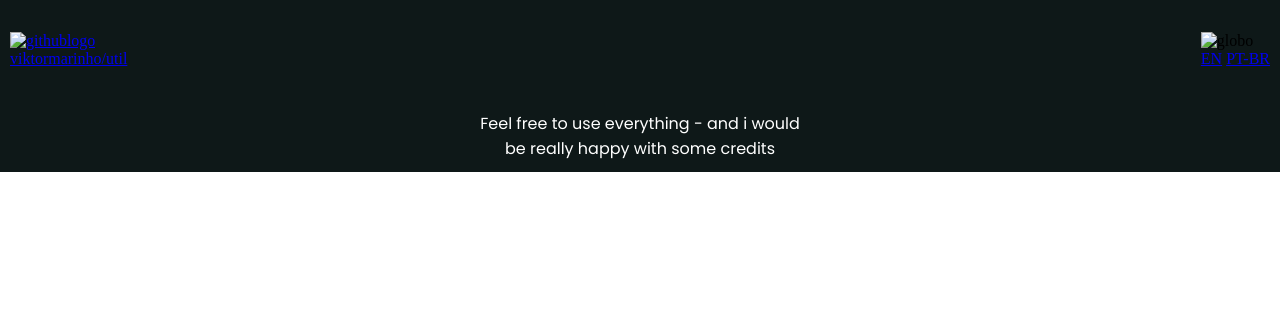
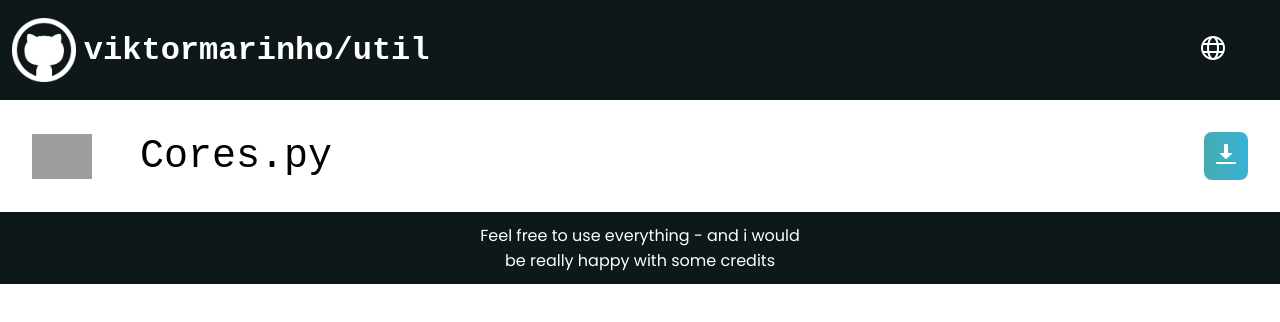
Before and after one commit to viktormarinho/util, a plain HTML site: page pages/cores.html in a window 1280 px wide. Drawn offline with Linux system fonts and the light colour scheme; grey boxes are pictures that could not be loaded.

Commit message:
some progress with cores html and css

```diff
--- a/pages/cores.html
+++ b/pages/cores.html
@@ -4,25 +4,35 @@
     <meta charset="UTF-8">
     <meta http-equiv="X-UA-Compatible" content="IE=edge">
     <meta name="viewport" content="width=, initial-scale=1.0">
-    <title>Document</title>
-    <link rel="stylesheet" href="../styles/cores.css">
+    <title>Cores | viktormarinho</title>
+    <link rel="stylesheet" href="/styles/basic.css">
+    <link rel="stylesheet" href="/styles/cores.css">
 </head>
 <body>
     <header>
         <a href="https://www.github.com/viktormarinho/util" class="headerlogo">
-            <img src="img/gitlogo.png" alt="githublogo">
+            <img src="/img/gitlogo.png" alt="githublogo">
             <p>viktormarinho/util</p>
         </a>
         <div class="lang-dropdown">
-            <img src="img/globo.png" alt="globo">
+            <img src="/img/globo.png" alt="globo">
             <div class="lang-dropdown-content">
                 <a href="#">EN</a>
-                <a href="index-pt.html">PT-BR</a>
+                <a href="/pages/cores-pt.html">PT-BR</a>
             </div>
         </div>
     </header>
 
+    <section>
+        <div class="sectionheader">
+            <img class="python" src="https://cdn.jsdelivr.net/gh/devicons/devicon/icons/python/python-original.svg" alt="">
+            <p class="title">Cores.py</p>
+            <a href="/utils/cores.py"><img src="/img/downloadicon.png" alt=""></a>
+        </div>
+        <div class="sectioncontent">
 
+        </div>
+    </section>
     <footer>
         <p>Feel free to use everything - and i would<br>be really happy with some credits</p>
     </footer>
--- /dev/null
+++ b/styles/basic.css
@@ -0,0 +1,95 @@
+@import url('https://fonts.googleapis.com/css2?family=Poppins:ital,wght@0,300;0,400;0,700;1,400&display=swap');
+
+:root{
+    --gradient: linear-gradient(to right,#45abaf, #30b7ec, #3b4fff);
+}
+*{
+    padding: 0; margin: 0;
+}
+body{
+    background-color: rgb(255, 255, 255);
+    display: flex;
+    flex-direction: column;
+    min-height: 100vh;
+}
+header{
+    height: 10vh;
+    background-color: rgb(14, 24, 24);
+    display: flex;
+    justify-content: space-between;
+    align-items: center;
+    padding: 10px;
+}
+footer{
+    height: 5vh;
+    display: flex;
+    justify-content: center;
+    align-items: center;
+    background-color: rgb(14, 24, 24);
+    color: white;
+    text-align: center;
+    font-family: 'Poppins', sans-serif;
+    padding: 16px;
+}
+.headerlogo{
+    padding: 2px;
+    display: flex;
+    align-items: center;
+    gap: 8px;
+    text-decoration: none;
+    height: 100%;
+    width: fit-content;
+    border-radius: 10px;
+    transition-duration: 0.3s;
+}
+.headerlogo:hover{
+    background-color: rgb(48, 48, 63);
+}
+.headerlogo img{
+    height: 8vh;
+}
+.headerlogo p {
+    color: white;
+    font-family: 'Courier New', Courier, monospace;
+    font-weight: bolder;
+    font-size: 4vh;
+}
+.lang-dropdown{
+    flex-shrink: 0;
+    padding: 4px;
+    cursor: pointer;
+    margin-right: 1vw;
+    border-radius: 8px;
+    position: relative;
+    display: inline-block;
+    transition-duration: 0.2s;
+}
+.lang-dropdown img{
+    padding-left: 2vw;
+    padding-right: 2vw;
+}
+.lang-dropdown-content{
+    display: none;
+    position: absolute;
+    background-color: white;
+    min-width: 6vw;
+    height: fit-content;
+    box-shadow: 0px 8px 16px 0px rgba(0,0,0,0.2);
+    z-index: 1;
+}
+.lang-dropdown-content a{
+    text-decoration: none;
+    padding: 10px;
+    font-family: 'Courier New', Courier, monospace;
+    color: black;
+}
+.lang-dropdown-content a:hover{
+    background-color: whitesmoke;
+}
+.lang-dropdown:hover .lang-dropdown-content{
+    display: flex;
+    flex-direction: column;
+}
+.lang-dropdown:hover{
+    background-color: rgb(48, 48, 63);
+}
--- a/styles/cores.css
+++ b/styles/cores.css
@@ -1,33 +1,31 @@
-@import url('https://fonts.googleapis.com/css2?family=Poppins:ital,wght@0,300;0,400;0,700;1,400&display=swap');
+section{
 
-:root{
-    --gradient: linear-gradient(to right,#45abaf, #30b7ec, #3b4fff);
 }
-*{
-    padding: 0; margin: 0;
-}
-body{
-    background-color: rgb(255, 255, 255);
-    display: flex;
-    flex-direction: column;
-    min-height: 100vh;
-}
-header{
-    height: 10vh;
-    background-color: rgb(14, 24, 24);
+.sectionheader{
     display: flex;
     justify-content: space-between;
+    padding: 2rem;
+    gap: 3rem;
     align-items: center;
+}
+.python{
+    width: 60px;
+}
+.title{
+    margin-right: auto;
+    font-size: 40px;
+    font-family: 'Courier New', Courier, monospace;
+}
+.sectionheader a{
     padding: 10px;
+    border: none;
+    border-radius: 8px;
+    cursor: pointer;
+    background-image: var(--gradient);
+    background-size: 300%;
+    background-position-x: left;
+    transition-duration: 0.3s;
 }
-footer{
-    height: 5vh;
-    display: flex;
-    justify-content: center;
-    align-items: center;
-    background-color: rgb(14, 24, 24);
-    color: white;
-    text-align: center;
-    font-family: 'Poppins', sans-serif;
-    padding: 16px;
+.sectionheader a:hover{
+    background-position-x: right;
 }
--- a/styles/index.css
+++ b/styles/index.css
@@ -1,98 +1,3 @@
-@import url('https://fonts.googleapis.com/css2?family=Poppins:ital,wght@0,300;0,400;0,700;1,400&display=swap');
-
-:root{
-    --gradient: linear-gradient(to right,#45abaf, #30b7ec, #3b4fff);
-}
-*{
-    padding: 0; margin: 0;
-}
-body{
-    background-color: rgb(255, 255, 255);
-    display: flex;
-    flex-direction: column;
-    min-height: 100vh;
-}
-header{
-    height: 10vh;
-    background-color: rgb(14, 24, 24);
-    display: flex;
-    justify-content: space-between;
-    align-items: center;
-    padding: 10px;
-}
-footer{
-    height: 5vh;
-    display: flex;
-    justify-content: center;
-    align-items: center;
-    background-color: rgb(14, 24, 24);
-    color: white;
-    text-align: center;
-    font-family: 'Poppins', sans-serif;
-    padding: 16px;
-}
-.headerlogo{
-    padding: 2px;
-    display: flex;
-    align-items: center;
-    gap: 8px;
-    text-decoration: none;
-    height: 100%;
-    width: fit-content;
-    border-radius: 10px;
-    transition-duration: 0.3s;
-}
-.headerlogo:hover{
-    background-color: rgb(48, 48, 63);
-}
-.headerlogo img{
-    height: 8vh;
-}
-.headerlogo p {
-    color: white;
-    font-family: 'Courier New', Courier, monospace;
-    font-weight: bolder;
-    font-size: 4vh;
-}
-.lang-dropdown{
-    flex-shrink: 0;
-    padding: 4px;
-    cursor: pointer;
-    margin-right: 1vw;
-    border-radius: 8px;
-    position: relative;
-    display: inline-block;
-    transition-duration: 0.2s;
-}
-.lang-dropdown img{
-    padding-left: 2vw;
-    padding-right: 2vw;
-}
-.lang-dropdown-content{
-    display: none;
-    position: absolute;
-    background-color: white;
-    min-width: 6vw;
-    height: fit-content;
-    box-shadow: 0px 8px 16px 0px rgba(0,0,0,0.2);
-    z-index: 1;
-}
-.lang-dropdown-content a{
-    text-decoration: none;
-    padding: 10px;
-    font-family: 'Courier New', Courier, monospace;
-    color: black;
-}
-.lang-dropdown-content a:hover{
-    background-color: whitesmoke;
-}
-.lang-dropdown:hover .lang-dropdown-content{
-    display: flex;
-    flex-direction: column;
-}
-.lang-dropdown:hover{
-    background-color: rgb(48, 48, 63);
-}
 .content{
     padding: 2rem;
     height: fit-content;
```
Also changed, not shown: index-pt.html (+1 -0 lines), index.html (+16 -15 lines), pages/cores-pt.html (+8 -7 lines).
